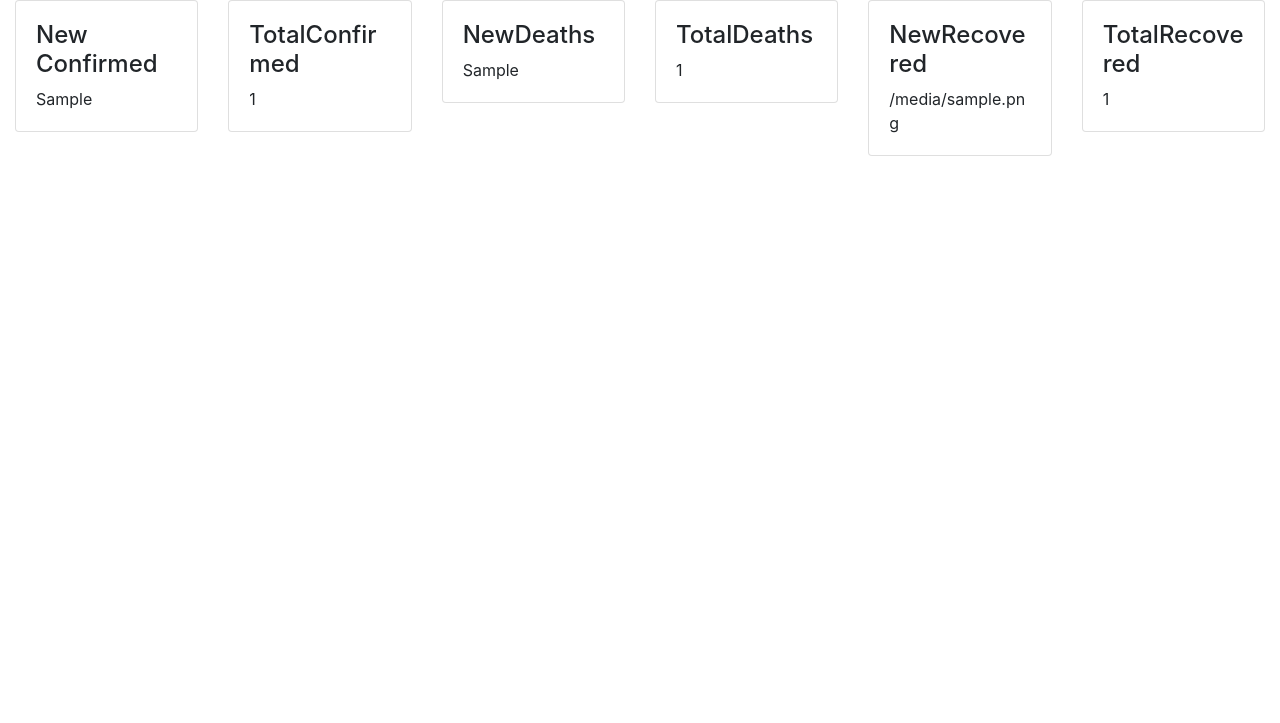
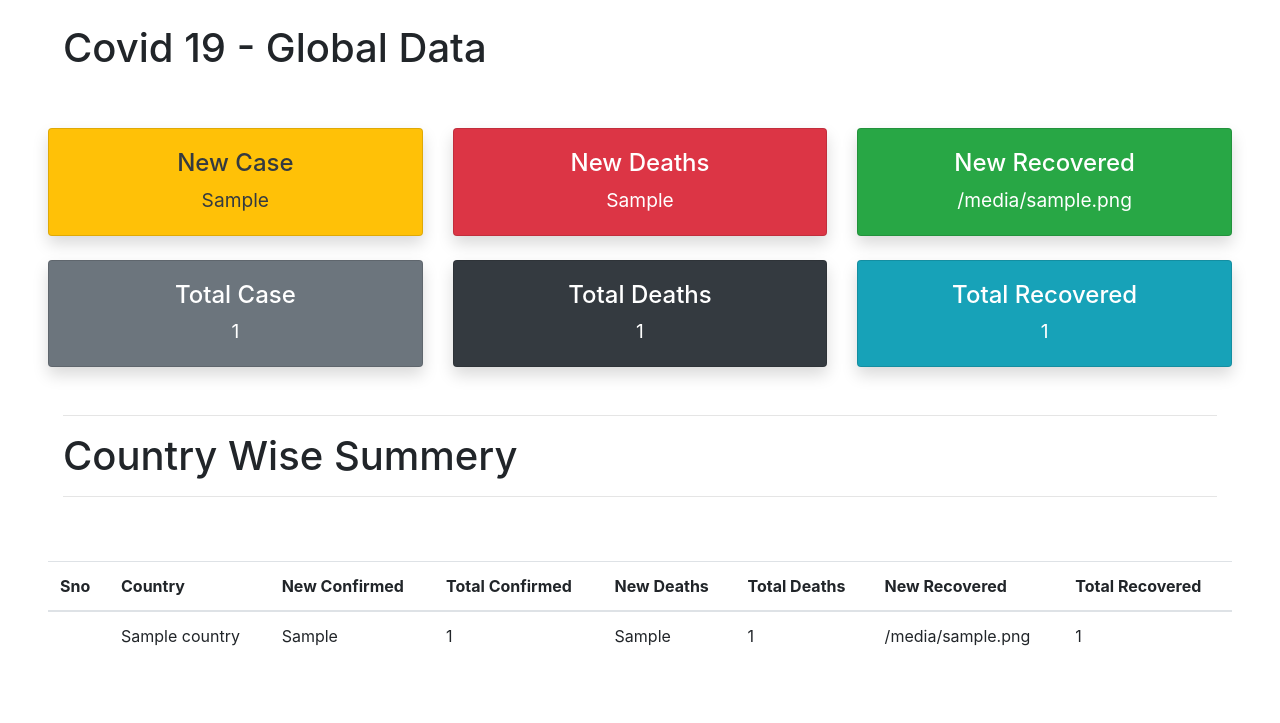
Before and after one commit to amjedsaleel/covid19-updates, a Python web app: template core/templates/core/index.html in a window 1280 px wide. Shown: the top 723 px of the page. Run offline with Jinja, Linux system fonts and the light colour scheme; the template is opened without the code that fills it: most values are stand-ins (such as "Sample title", 1, 10 or a date in 2020); some libraries are stand-ins or nearby versions.

Commit message:
Country Wise Summery

```diff
--- a/core/templates/core/index.html
+++ b/core/templates/core/index.html
@@ -1,60 +1,97 @@
 {% extends 'base/base.html' %}
 {% block content %}
-    <div class="container-fluid">
-        <div class="row">
-            <div class="col-12 col-lg-2">
-                <div class="card">
+    <div class="container-fluid pt-4">
+        <h1 class="ml-5">Covid 19 - Global Data</h1>
+    </div>
+    <div class="container-fluid p-5">
+        <div class="row text-center">
+            <div class="col-12 col-md-6 col-lg-4 mb-4">
+                <div class="card bg-warning text-dark shadow rounded">
                     <div class="card-body">
-                        <h4 class="cart-title">New Confirmed</h4>
+                        <h4 class="cart-title">New Case</h4>
                         <p class="card-text">{{ global_summery.NewConfirmed }}</p>
                     </div>
                 </div>
             </div>
-
-            <div class="col-12 col-lg-2">
-                <div class="card">
+             <div class="col-12 col-md-6 col-lg-4">
+                <div class="card bg-danger text-white shadow rounded">
                     <div class="card-body">
-                        <h4 class="cart-title">TotalConfirmed</h4>
+                        <h4 class="cart-title">New Deaths</h4>
+                        <p class="card-text">{{ global_summery.NewDeaths }}</p>
+                    </div>
+                </div>
+            </div>
+             <div class="col-12 col-md-6 col-lg-4">
+                <div class="card bg-success text-white shadow rounded">
+                    <div class="card-body">
+                        <h4 class="cart-title">New Recovered</h4>
+                        <p class="card-text">{{ global_summery.NewRecovered }}</p>
+                    </div>
+                </div>
+            </div>
+            <div class="col-12 col-md-6 col-lg-4">
+                <div class="card bg-secondary text-white shadow rounded">
+                    <div class="card-body">
+                        <h4 class="cart-title">Total Case</h4>
                         <p class="card-text">{{ global_summery.TotalConfirmed }}</p>
                     </div>
                 </div>
             </div>
-
-            <div class="col-12 col-lg-2">
-                <div class="card">
-                    <div class="card-body">
-                        <h4 class="cart-title">NewDeaths</h4>
-                        <p class="card-text">{{ global_summery.NewDeaths }}</p>
-                    </div>
-                </div>
-            </div>
-
-            <div class="col-12 col-lg-2">
-                <div class="card">
-                    <div class="card-body">
-                        <h4 class="cart-title">TotalDeaths</h4>
+            <div class="col-12 col-md-6 col-lg-4">
+                <div class="card bg-dark text-white shadow rounded">
+                    <div class="card-body ">
+                        <h4 class="cart-title">Total Deaths</h4>
                         <p class="card-text">{{ global_summery.TotalDeaths }}</p>
                     </div>
                 </div>
             </div>
-
-            <div class="col-12 col-lg-2">
-                <div class="card">
+            <div class="col-12 col-md-6 col-lg-4">
+                <div class="card bg-info text-white shadow rounded">
                     <div class="card-body">
-                        <h4 class="cart-title">NewRecovered</h4>
-                        <p class="card-text">{{ global_summery.NewRecovered }}</p>
-                    </div>
-                </div>
-            </div>
-
-            <div class="col-12 col-lg-2">
-                <div class="card">
-                    <div class="card-body">
-                        <h4 class="cart-title">TotalRecovered</h4>
+                        <h4 class="cart-title">Total Recovered</h4>
                         <p class="card-text">{{ global_summery.TotalRecovered }}</p>
                     </div>
                 </div>
             </div>
         </div>
+
+        <div class="container-fluid">
+            <hr class="mt-5">
+            <h1 class="">Country Wise Summery</h1>
+            <hr>
+        </div>
+
+        <div class="table-responsive">
+            <table class="table mt-5">
+                <thead>
+                <tr>
+                    <th>Sno</th>
+                    <th>Country</th>
+                    <th>New Confirmed</th>
+                    <th>Total Confirmed</th>
+                    <th>New Deaths</th>
+                    <th>Total Deaths</th>
+                    <th>New Recovered</th>
+                    <th>Total Recovered</th>
+                </tr>
+                </thead>
+                <tbody>
+                {% for country in countries %}
+                    <tr>
+                        <td>{{ forloop.counter }}</td>
+                        <td>{{ country.Country }}</td>
+                        <td>{{ country.NewConfirmed }}</td>
+                        <td>{{ country.TotalConfirmed }}</td>
+                        <td>{{ country.NewDeaths }}</td>
+                        <td>{{ country.TotalDeaths }}</td>
+                        <td>{{ country.NewRecovered }}</td>
+                        <td>{{ country.TotalRecovered }}</td>
+                    </tr>
+                {% endfor %}
+                </tbody>
+            </table>
+        </div>
+
     </div>
+
 {% endblock %}
--- a/templates/base/base.html
+++ b/templates/base/base.html
@@ -8,8 +8,14 @@
     <!-- Bootstrap CSS -->
     <link rel="stylesheet" href="https://stackpath.bootstrapcdn.com/bootstrap/4.5.2/css/bootstrap.min.css"
           integrity="sha384-JcKb8q3iqJ61gNV9KGb8thSsNjpSL0n8PARn9HuZOnIxN0hoP+VmmDGMN5t9UJ0Z" crossorigin="anonymous">
+    <title>Covid Updates</title>
 
-    <title>Covid Updates</title>
+    <style>
+        p {
+            font-size: larger;
+        }
+    </style>
+
 </head>
 <body>
 
```
Also changed, not shown: core/views.py (+4 -3 lines).
